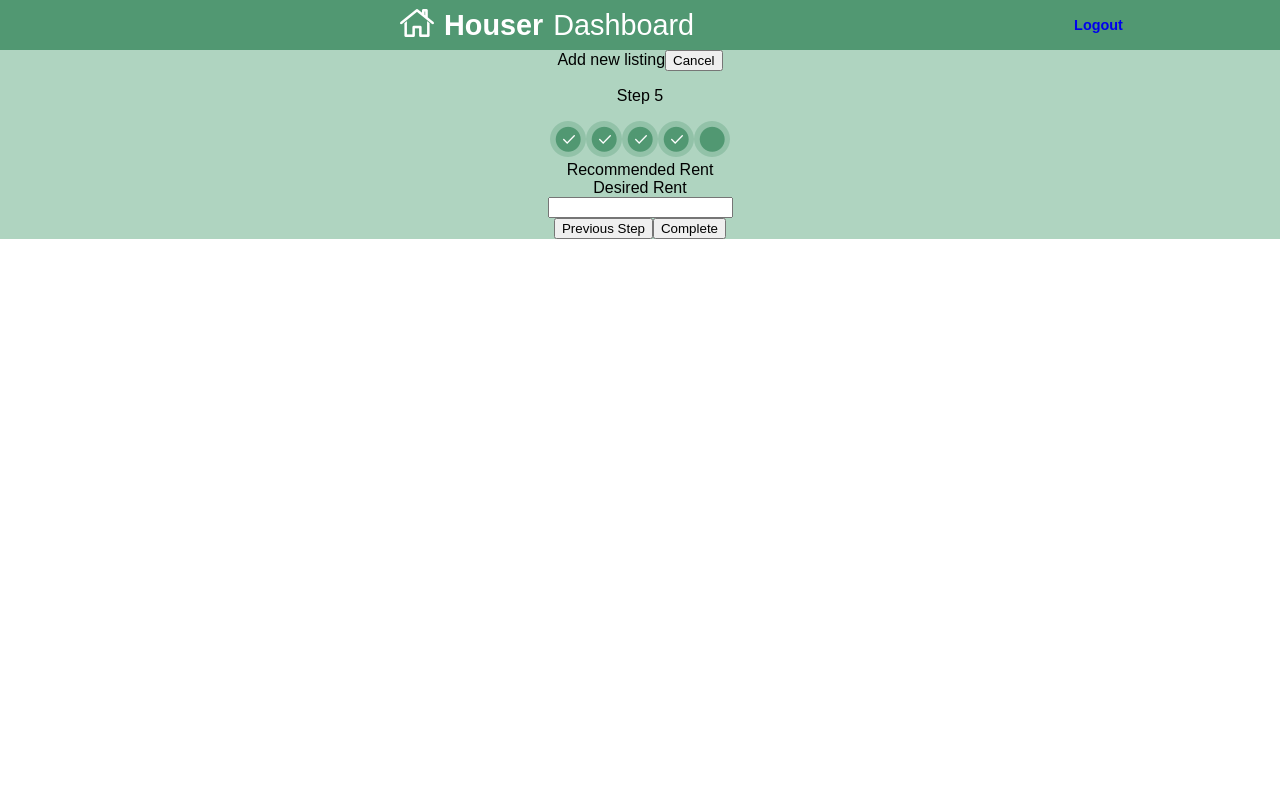
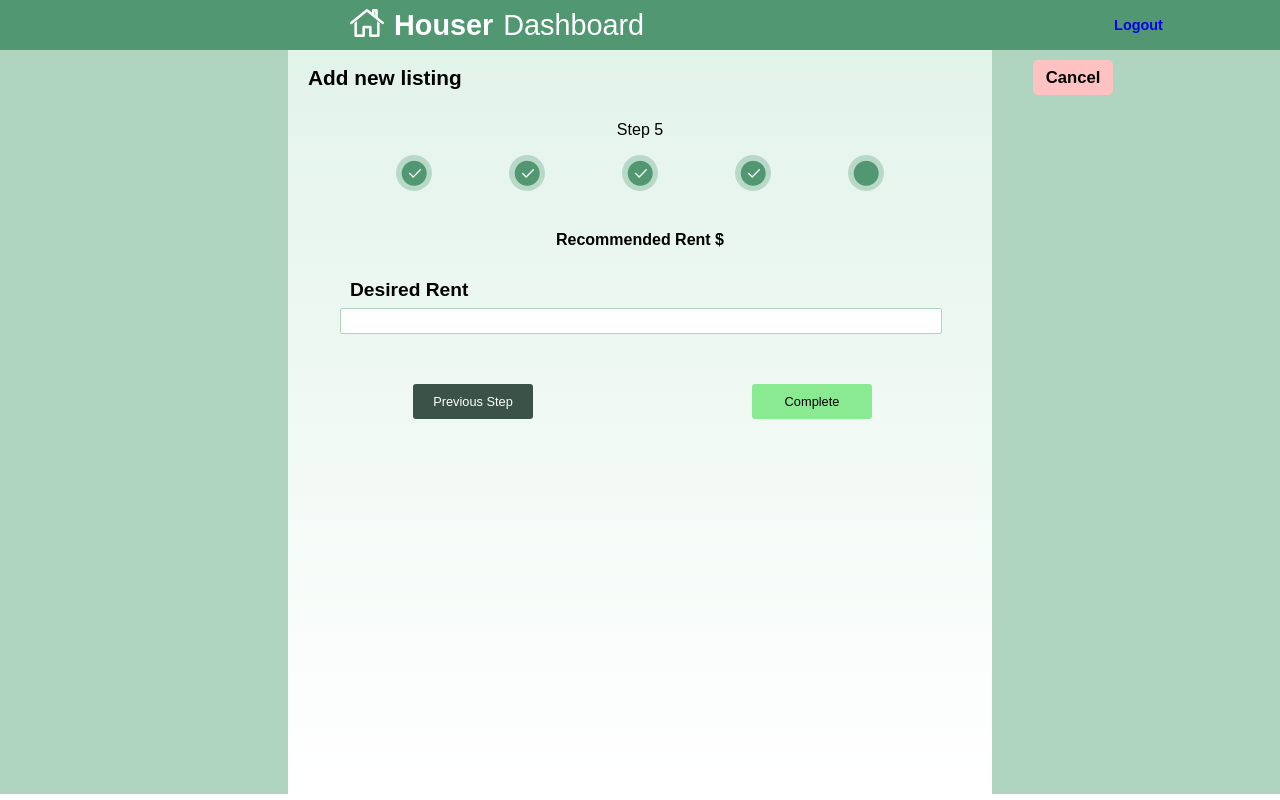
Before and after one commit to Yenalgloshi/async-sim2-houser, a React (Create React App) app: page /#/Step5 in a window 1280 px wide. Built offline with nearby package versions, Linux system fonts and the light colour scheme.

Commit message:
all styling complete

```diff
--- a/src/components/Dashboard/Dashboard.css
+++ b/src/components/Dashboard/Dashboard.css
@@ -9,10 +9,6 @@
   width: 55%;
   margin-left: auto;
   margin-right: auto;
-}
-
-.dash-UI{
-
 }
 
 .dash-addProp-btn{
@@ -105,6 +101,8 @@
 .dash-listing-img{
   height: 150px;
   width: 150px;
+  background: transparent no-repeat center;
+  background-size: cover;
 }
 
 .dash-listing-column2{
--- a/src/components/Header/Header.css
+++ b/src/components/Header/Header.css
@@ -9,7 +9,7 @@
 }
 
 .hdr-logo{
-  margin-left: 400px;
+  margin-left: 350px;
 }
 
 .hdr-bold-txt{
@@ -27,7 +27,7 @@
 }
 
 .hdr-logout{
-  margin-left: 380px;
+  margin-left: 470px;
   font-size: 0.9em;
   font-weight: bold;
 }
--- a/src/components/Login/Login.css
+++ b/src/components/Login/Login.css
@@ -36,7 +36,7 @@
   margin-bottom: 20px;
   border: 1px solid #AFD4C0;
   height: 20px;
-  padding-left: 10px;
+  padding: 2px 10px;
 }
 
 .login-password{
@@ -44,11 +44,7 @@
   margin-bottom: 20px;
   border: 1px solid #AFD4C0;
   height: 20px;
-  padding-left: 10px;
-}
-
-.login-btns{
-
+  padding: 2px 10px;
 }
 
 .login-btn-login{
--- a/src/components/Steps/Step1.css
+++ b/src/components/Steps/Step1.css
@@ -16,7 +16,7 @@
   flex-direction: row;
   flex-wrap: nowrap;
   justify-content: space-between;
-  width: 735px;
+  width: 815px;
   align-items: center;
   margin-left: 20px;
   font-size: 1.3em;
@@ -51,7 +51,7 @@
 
 .step1-input-wpr{
   text-align: left;
-  width: 530px;
+  width: 600px;
   margin-left: auto;
   margin-right: auto;
 }
@@ -66,14 +66,15 @@
 }
 
 .step1-input-name{
-  width: 550px;
+  width: 600px;
   height: 20px;
   border: 1px solid #AFD4C0;
   border-radius: 2px;
+  padding: 2px 10px;
 }
 
 .step1-input-description{
-  width: 530px;
+  width: 580px;
   height: 100px;
   border: 1px solid #AFD4C0;
   border-radius: 2px;
--- a/src/components/Steps/Step2.css
+++ b/src/components/Steps/Step2.css
@@ -11,7 +11,7 @@
   flex-direction: row;
   flex-wrap: nowrap;
   justify-content: space-between;
-  width: 735px;
+  width: 815px;
   align-items: center;
   margin-left: 20px;
   font-size: 1.3em;
@@ -46,7 +46,7 @@
 
 .step2-input-wpr{
   text-align: left;
-  width: 530px;
+  width: 600px;
   margin-left: auto;
   margin-right: auto;
 }
@@ -59,11 +59,28 @@
   font-weight: bold;
 }
 
+.step2-input-city-title{
+  margin-top: 30px;
+  margin-bottom: 7px;
+  margin-left: 10px;
+  font-size: 1.2em;
+  font-weight: bold;
+}
+
+.step2-input-state-title{
+  margin-top: 30px;
+  margin-bottom: 7px;
+  margin-left: 110px;
+  font-size: 1.2em;
+  font-weight: bold;
+}
+
 .step2-input-address{
-  width: 550px;
+  width: 580px;
   height: 20px;
   border: 1px solid #AFD4C0;
   border-radius: 2px;
+  padding: 2px 10px;
 }
 
 .step2-input-subWpr{
@@ -73,28 +90,31 @@
 }
 
 .step2-input-city{
-  width: 200px;
+  width: 250px;
   height: 20px;
   border: 1px solid #AFD4C0;
   border-radius: 2px;
   margin-top: 64px;
   margin-left: -46px;
+  padding: 2px 10px;
 }
 
 .step2-input-state{
-  width: 200px;
+  width: 250px;
   height: 20px;
   border: 1px solid #AFD4C0;
   border-radius: 2px;
   margin-top: 64px;
-  margin-left: 70px;
+  margin-left: -60px;
+  padding: 2px 10px;
 }
 
 .step2-input-zip{
-  width: 200px;
+  width: 230px;
   height: 20px;
   border: 1px solid #AFD4C0;
   border-radius: 2px;
+  padding: 2px 10px;
 }
 
 .step2-btn-wpr{
@@ -111,7 +131,7 @@
   width: 120px;
   height: 35px;
   border: none;
-  margin-left: 158px;
+  margin-left: 125px;
   margin-top: 50px;
   font-size: 0.8em;
   border-radius: 3px;
@@ -119,16 +139,20 @@
   outline: 0;
 }
 
+.step2-btn-prev:hover {opacity:0.7;}
+
 .step2-btn-next{
   background-color: #3B5249;
   color: white;
   width: 120px;
   height: 35px;
   border: none;
-  margin-right: 133px;
+  margin-right: 120px;
   margin-top: 50px;
   font-size: 0.8em;
   border-radius: 3px;
   opacity: 1;
   outline: 0;
 }
+
+.step2-btn-next:hover {opacity:0.7;}
--- a/src/components/Steps/Step2.js
+++ b/src/components/Steps/Step2.js
@@ -34,10 +34,10 @@ class Step2 extends Component {
             <input className="step2-input-address" type="text"/>
 
             <div className="step2-input-subWpr">
-              <div className="step2-input-title">City</div>
+              <div className="step2-input-city-title">City</div>
               <input className="step2-input-city" type="text"/>
 
-              <div className="step2-input-title">State</div>
+              <div className="step2-input-state-title">State</div>
               <input className="step2-input-state" type="text"/>
             </div>
 
--- a/src/components/Steps/Step3.css
+++ b/src/components/Steps/Step3.css
@@ -0,0 +1,114 @@
+.step3-content{
+  background: linear-gradient(to bottom, #e2f3ea, #ffffff);
+  height: 93vh;
+  width: 55%;
+  margin-left: auto;
+  margin-right: auto;
+}
+
+.step3-subHdr{
+  display: flex;
+  flex-direction: row;
+  flex-wrap: nowrap;
+  justify-content: space-between;
+  width: 815px;
+  align-items: center;
+  margin-left: 20px;
+  font-size: 1.3em;
+  font-weight: bold;
+}
+
+.step3-cancel-btn{
+  text-align: center;
+  background-color: #fec2c2;
+  color: black;
+  width: 80px;
+  height: 35px;
+  border: none;
+  margin: 10px;
+  font-size: 0.8em;
+  border-radius: 5px;
+  opacity: 1;
+  outline: 0;
+  font-weight: bold;
+}
+
+.step3-cancel-btn:hover {opacity:0.7;}
+
+.step3-indicator{
+  display: flex;
+  flex-direction: row;
+  flex-wrap: nowrap;
+  justify-content: space-around;
+  margin-left: 70px;
+  margin-right: 70px;
+}
+
+.step3-input-wpr{
+  text-align: left;
+  width: 600px;
+  margin-left: auto;
+  margin-right: auto;
+}
+
+.step3-img-preview{
+  width: 600px;
+  height: 330px;
+  margin: 20px 0px;
+}
+
+.step3-input-title{
+  margin-top: 10px;
+  margin-bottom: 3px;
+  margin-left: 10px;
+  font-size: 1.2em;
+  font-weight: bold;
+}
+
+.step3-input-url{
+  width: 580px;
+  height: 20px;
+  border: 1px solid #AFD4C0;
+  border-radius: 2px;
+  padding: 2px 10px;
+}
+
+.step3-btn-wpr{
+  display: flex;
+  flex-direction: row;
+  flex-wrap: nowrap;
+  justify-content: space-between;
+  text-align: center;
+}
+
+.step3-btn-prev{
+  background-color: #3B5249;
+  color: white;
+  width: 120px;
+  height: 35px;
+  border: none;
+  margin-left: 125px;
+  margin-top: 40px;
+  font-size: 0.8em;
+  border-radius: 3px;
+  opacity: 1;
+  outline: 0;
+}
+
+.step3-btn-prev:hover {opacity:0.7;}
+
+.step3-btn-next{
+  background-color: #3B5249;
+  color: white;
+  width: 120px;
+  height: 35px;
+  border: none;
+  margin-right: 120px;
+  margin-top: 40px;
+  font-size: 0.8em;
+  border-radius: 3px;
+  opacity: 1;
+  outline: 0;
+}
+
+.step3-btn-next:hover {opacity:0.7;}
--- a/src/components/Steps/Step3.js
+++ b/src/components/Steps/Step3.js
@@ -32,12 +32,12 @@ class Step3 extends Component {
           <div className="step3-input-wpr">
             <img src="https://www.myfirestorm.com/img/placeholder-img.jpg" className="step3-img-preview" alt=""/>
             <div className="step3-input-title">Image URL</div>
-            <input className="step3-input-URL" type="text"/>
+            <input className="step3-input-url" type="text"/>
           </div>
 
           <div className="step3-btn-wpr">
             <Link to='./Step2'>
-              <button className="step3-btn-next">Previous Step</button>
+              <button className="step3-btn-prev">Previous Step</button>
             </Link>
             <Link to='./Step4'>
               <button className="step3-btn-next">Next Step</button>
--- a/src/components/Steps/Step4.css
+++ b/src/components/Steps/Step4.css
@@ -0,0 +1,116 @@
+.step4-content{
+  background: linear-gradient(to bottom, #e2f3ea, #ffffff);
+  height: 93vh;
+  width: 55%;
+  margin-left: auto;
+  margin-right: auto;
+}
+
+.step4-subHdr{
+  display: flex;
+  flex-direction: row;
+  flex-wrap: nowrap;
+  justify-content: space-between;
+  width: 815px;
+  align-items: center;
+  margin-left: 20px;
+  font-size: 1.3em;
+  font-weight: bold;
+}
+
+.step4-cancel-btn{
+  text-align: center;
+  background-color: #fec2c2;
+  color: black;
+  width: 80px;
+  height: 35px;
+  border: none;
+  margin: 10px;
+  font-size: 0.8em;
+  border-radius: 5px;
+  opacity: 1;
+  outline: 0;
+  font-weight: bold;
+}
+
+.step4-cancel-btn:hover {opacity:0.7;}
+
+.step4-indicator{
+  display: flex;
+  flex-direction: row;
+  flex-wrap: nowrap;
+  justify-content: space-around;
+  margin-left: 70px;
+  margin-right: 70px;
+}
+
+.step4-input-wpr{
+  text-align: left;
+  width: 600px;
+  margin-left: auto;
+  margin-right: auto;
+}
+
+.step4-input-title{
+  margin-top: 30px;
+  margin-bottom: 7px;
+  margin-left: 10px;
+  font-size: 1.2em;
+  font-weight: bold;
+}
+
+.step4-input-loan{
+  width: 580px;
+  height: 20px;
+  border: 1px solid #AFD4C0;
+  border-radius: 2px;
+  padding: 2px 10px;
+}
+
+.step4-input-mortgage{
+  width: 580px;
+  height: 20px;
+  border: 1px solid #AFD4C0;
+  border-radius: 2px;
+  padding: 2px 10px;
+}
+
+.step4-btn-wpr{
+  display: flex;
+  flex-direction: row;
+  flex-wrap: nowrap;
+  justify-content: space-between;
+  text-align: center;
+}
+
+.step4-btn-prev{
+  background-color: #3B5249;
+  color: white;
+  width: 120px;
+  height: 35px;
+  border: none;
+  margin-left: 125px;
+  margin-top: 50px;
+  font-size: 0.8em;
+  border-radius: 3px;
+  opacity: 1;
+  outline: 0;
+}
+
+.step4-btn-prev:hover {opacity:0.7;}
+
+.step4-btn-next{
+  background-color: #3B5249;
+  color: white;
+  width: 120px;
+  height: 35px;
+  border: none;
+  margin-right: 120px;
+  margin-top: 50px;
+  font-size: 0.8em;
+  border-radius: 3px;
+  opacity: 1;
+  outline: 0;
+}
+
+.step4-btn-next:hover {opacity:0.7;}
--- a/src/components/Steps/Step4.js
+++ b/src/components/Steps/Step4.js
@@ -38,7 +38,7 @@ class Step4 extends Component {
 
           <div className="step4-btn-wpr">
             <Link to='./Step3'>
-              <button className="step4-btn-next">Previous Step</button>
+              <button className="step4-btn-prev">Previous Step</button>
             </Link>
             <Link to='./Step5'>
               <button className="step4-btn-next">Next Step</button>
--- a/src/components/Steps/Step5.css
+++ b/src/components/Steps/Step5.css
@@ -0,0 +1,114 @@
+.step5-content{
+  background: linear-gradient(to bottom, #e2f3ea, #ffffff);
+  height: 93vh;
+  width: 55%;
+  margin-left: auto;
+  margin-right: auto;
+}
+
+.step5-subHdr{
+  display: flex;
+  flex-direction: row;
+  flex-wrap: nowrap;
+  justify-content: space-between;
+  width: 815px;
+  align-items: center;
+  margin-left: 20px;
+  font-size: 1.3em;
+  font-weight: bold;
+}
+
+.step5-cancel-btn{
+  text-align: center;
+  background-color: #fec2c2;
+  color: black;
+  width: 80px;
+  height: 35px;
+  border: none;
+  margin: 10px;
+  font-size: 0.8em;
+  border-radius: 5px;
+  opacity: 1;
+  outline: 0;
+  font-weight: bold;
+}
+
+.step5-cancel-btn:hover {opacity:0.7;}
+
+
+.step5-indicator{
+  display: flex;
+  flex-direction: row;
+  flex-wrap: nowrap;
+  justify-content: space-around;
+  margin-left: 70px;
+  margin-right: 70px;
+}
+
+.step5-rent-calc{
+  margin-top: 40px;
+  font-weight: bold;
+}
+
+.step5-input-wpr{
+  text-align: left;
+  width: 600px;
+  margin-left: auto;
+  margin-right: auto;
+}
+
+.step5-input-title{
+  margin-top: 30px;
+  margin-bottom: 7px;
+  margin-left: 10px;
+  font-size: 1.2em;
+  font-weight: bold;
+}
+
+.step5-input-rent{
+  width: 580px;
+  height: 20px;
+  border: 1px solid #AFD4C0;
+  border-radius: 2px;
+  padding: 2px 10px;
+}
+
+.step5-btn-wpr{
+  display: flex;
+  flex-direction: row;
+  flex-wrap: nowrap;
+  justify-content: space-between;
+  text-align: center;
+}
+
+.step5-btn-prev{
+  background-color: #3B5249;
+  color: white;
+  width: 120px;
+  height: 35px;
+  border: none;
+  margin-left: 125px;
+  margin-top: 50px;
+  font-size: 0.8em;
+  border-radius: 3px;
+  opacity: 1;
+  outline: 0;
+}
+
+.step5-btn-prev:hover {opacity:0.7;}
+
+.step5-btn-complete{
+  background-color: #8AEA92;
+  color: black;
+  width: 120px;
+  height: 35px;
+  border: none;
+  margin-right: 120px;
+  margin-top: 50px;
+  font-size: 0.8em;
+  border-radius: 3px;
+  opacity: 1;
+  outline: 0;
+}
+
+.step5-btn-complete:hover {opacity:0.7;}
--- a/src/components/Steps/Step5.js
+++ b/src/components/Steps/Step5.js
@@ -29,7 +29,7 @@ class Step5 extends Component {
               <img src={Active} alt="step5-active-circle" />
           </div>
 
-          <div className="step5-rent-calc">Recommended Rent</div>
+          <div className="step5-rent-calc">Recommended Rent $</div>
           <div className="step5-input-wpr">
             <div className="step5-input-title">Desired Rent</div>
             <input className="step5-input-rent" type="text"/>
@@ -37,7 +37,7 @@ class Step5 extends Component {
 
           <div className="step5-btn-wpr">
             <Link to='./Step4'>
-              <button className="step5-btn-next">Previous Step</button>
+              <button className="step5-btn-prev">Previous Step</button>
             </Link>
             <Link to='./Dashboard'>
               <button className="step5-btn-complete">Complete</button>
```
